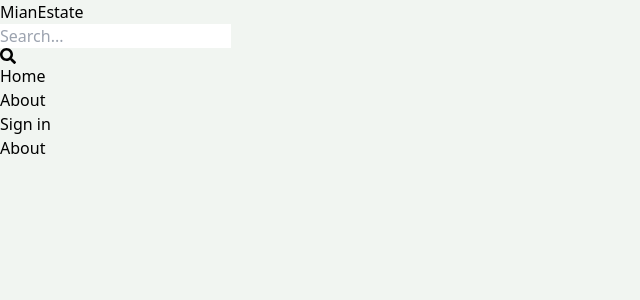
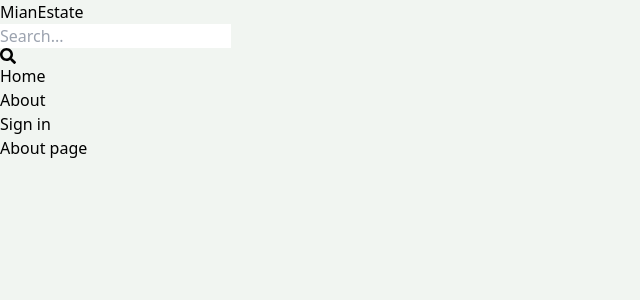
Before and after one commit to miankks/mern-estate, a React (Vite) app in the folder client/: page /about in a window 1280 px wide. Shown: the top 300 px of the page, without its empty margins (0-640 px from the left). Built offline with nearby package versions, Linux system fonts and the light colour scheme; no server answers.

Commit message:
Update About.jsx

```diff
--- a/client/src/pages/About.jsx
+++ b/client/src/pages/About.jsx
@@ -3,7 +3,7 @@ import React from 'react'
 export default function About() {
   return (
     <div>
-      About
+      About page
     </div>
   )
 }
```
